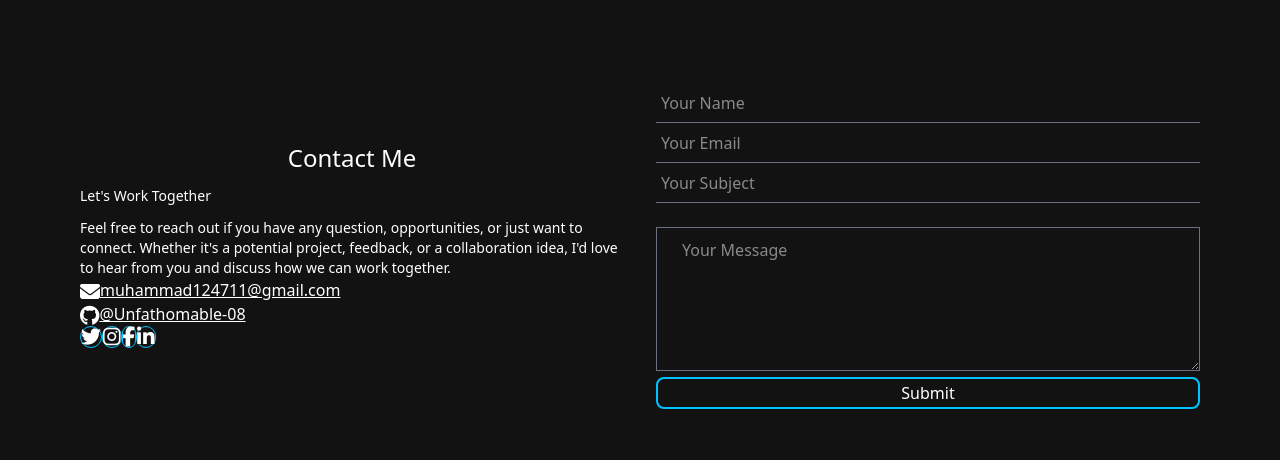
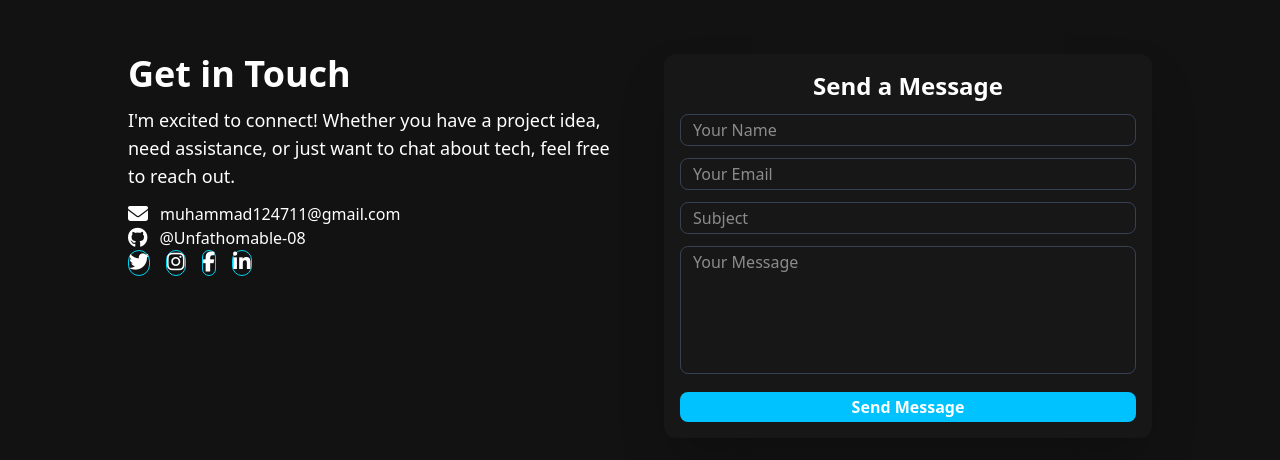
Before and after one commit to Unfathomable-08/Portfolio-new-, a Next.js app: page / in a window 1280 px wide. Shown: the part 1754-2214 px from the top of the page. Built offline with nearby package versions, Linux system fonts and the light colour scheme.

Commit message:
contact form

```diff
--- a/src/app/missing.css
+++ b/src/app/missing.css
@@ -10,6 +10,10 @@
     padding: 0 0 12px 0;
 }
 
+.mb-3 {
+    margin: 0 0 12px 0;
+}
+
 .p-btn {
     padding: 3px 12px;
 }
@@ -17,3 +21,7 @@
 .m-btn {
     margin: 35px 10px;
 }
+
+.p-4 {
+    padding: 16px;
+}
--- a/src/components/Contact.js
+++ b/src/components/Contact.js
@@ -1,29 +1,136 @@
+"use client"
+
+import { useState } from 'react';
+import { motion } from 'framer-motion';
+
 export default function Contact() {
-    return (
-        <div id="contact" className="min-h-screen bg-[var(--primary)] grid grid-cols-1 md:grid-cols-2 items-center gap-x-8 text-white px-20">
-        <div className="px-6 sm:px-20">
-            <h1 className="pb-3 text-center text-2xl md:mt-24 font-medium">Contact <span className=" text-[var(--secondary)]">Me</span></h1>
-            <h2 className="pb-3 pt-6 font-medium text-sm">Let's Work Together</h2>
-            <p className="text-sm">Feel free to reach out if you have any question, opportunities, or just want to connect. Whether it's a potential project, feedback, or a collaboration idea, I'd love to hear from you and discuss how we can work together.</p>
-            <i className="fa fa-envelope text-[var(--secondary)] text-xl transform translate-y-[3px] pt-8"/><a href="mailto:muhammad124711@gmail.com" className="ps-2 underline">muhammad124711@gmail.com</a><br/>
-            <i className="fab fa-github text-[var(--secondary)] text-xl transform translate-y-[3px]"/><a href="https://github.com/unfathomable-08" target="_blank" className="ps-2 underline">@Unfathomable-08</a><br/>
-            <div className="py-12">
-                <i className="hover-shadow rounded-full mx-3 px-1 border border-[var(--secondary)] fab fa-twitter text-xl  text-[var(--secondary)] hover:bg-cyan-500 hover:text-primary"></i>
-                <i className="hover-shadow rounded-full me-3 px-[6px] border border-[var(--secondary)] fab fa-instagram text-xl  text-[var(--secondary)] hover:bg-cyan-500 hover:text-primary"></i>
-                <i className="hover-shadow rounded-full me-3 px-2 border border-[var(--secondary)] fab fa-facebook-f text-xl  text-[var(--secondary)] hover:bg-cyan-500 hover:text-primary"></i>
-                <i className="hover-shadow rounded-full me-3 px-[6px] py-[0.2px] border border-[var(--secondary)] fab fa-linkedin-in text-xl  text-[var(--secondary)] hover:bg-cyan-500 hover:text-primary"></i>
+  const [formData, setFormData] = useState({
+    name: '',
+    email: '',
+    subject: '',
+    message: ''
+  });
+
+  const handleChange = (e) => {
+    setFormData({ ...formData, [e.target.name]: e.target.value });
+  };
+
+  const handleSubmit = (e) => {
+    e.preventDefault();
+    // Add form submission logic here (e.g., API call)
+    console.log('Form submitted:', formData);
+    // Reset form
+    setFormData({ name: '', email: '', subject: '', message: '' });
+  };
+
+  return (
+    <div className="min-h-screen bg-[var(--primary)] flex items-center justify-center">
+      <div className="max-w-5xl w-full mx-auto grid grid-cols-1 lg:grid-cols-2 gap-12">
+        {/* Contact Info Section */}
+        <motion.div
+          initial={{ opacity: 0, x: -50 }}
+          animate={{ opacity: 1, x: 0 }}
+          transition={{ duration: 0.8 }}
+          className="text-white"
+        >
+          <h1 className="text-4xl font-bold mb-3 text-center lg:text-left">
+            Get in <span className="text-cyan-400">Touch</span>
+          </h1>
+          <p className="text-lg mb-3 text-gray-300">
+            I'm excited to connect! Whether you have a project idea, need assistance, or just want to chat about tech, feel free to reach out.
+          </p>
+          <div className="space-y-4">
+            <div className="flex items-center gap-3">
+              <i className="fas fa-envelope text-cyan-400 text-xl" />
+              <a
+                href="mailto:muhammad124711@gmail.com"
+                className="text-gray-300 hover:text-cyan-400 transition-colors"
+              >
+                muhammad124711@gmail.com
+              </a>
             </div>
-        </div>
+            <div className="flex items-center gap-3">
+              <i className="fab fa-github text-cyan-400 text-xl" />
+              <a
+                href="https://github.com/unfathomable-08"
+                target="_blank"
+                rel="noopener noreferrer"
+                className="text-gray-300 hover:text-cyan-400 transition-colors"
+              >
+                @Unfathomable-08
+              </a>
+            </div>
+          </div>
+          <div className="flex gap-4 mt-8">
+            {['twitter', 'instagram', 'facebook-f', 'linkedin-in'].map((platform) => (
+              <a
+                key={platform}
+                href={`https://${platform}.com`}
+                target="_blank"
+                rel="noopener noreferrer"
+                className="text-cyan-400 hover:bg-cyan-500 hover:text-gray-900 p-3 rounded-full border border-cyan-400 transition-all duration-300 transform hover:scale-110"
+              >
+                <i className={`fab fa-${platform} text-xl`} />
+              </a>
+            ))}
+          </div>
+        </motion.div>
 
-        <div className="px-10 md:px-20 sm:px-32 md:mt-24">
-            <form>
-                <input type="text" name="user_name" className="bg-primary border-b border-gray-500 w-full h-10 my-2 focus:outline-none  focus:border-gray-300" placeholder="Your Name" style={{padding: '10px 5px'}}/><br/>
-                <input type="text" name="user_email" className="bg-primary border-b border-gray-500 w-full h-10 my-2 focus:outline-none focus:border-gray-300" placeholder="Your Email" style={{padding: '10px 5px'}}/><br/>
-                <input type="text" name="subject" className="bg-primary border-b border-gray-500 w-full h-10 my-2 focus:outline-none focus:border-gray-300" placeholder="Your Subject" style={{padding: '10px 5px', margin: '0 0 24px 0'}}/><br/>
-                <textarea type="text" name="message" className="bg-primary border border-gray-500 w-full h-36 mt-6 px-4 py-2 focus:outline-none focus:border-gray-300 focus:rounded-xl transition ease-in-out" placeholder="Your Message" style={{padding: '10px 25px'}}/><br/>
-                <button className="border-2 border-[var(--secondary)] text-[var(--secondary)] font-medium w-full rounded-lg h-8 hover:bg-[var(--hover)] hover:text-white my-8 hover-shadow">Submit</button>
-            </form>
-        </div>
+        {/* Contact Form Section */}
+        <motion.div
+          initial={{ opacity: 0, x: 50 }}
+          animate={{ opacity: 1, x: 0 }}
+          transition={{ duration: 0.8 }}
+          className="bg-neutral-900 p-4 rounded-xl shadow-2xl"
+        >
+          <h2 className="text-2xl font-semibold text-white mb-3 text-center">Send a Message</h2>
+          <div>
+            <div className="space-y-6">
+              <input
+                type="text"
+                name="name"
+                value={formData.name}
+                onChange={handleChange}
+                placeholder="Your Name"
+                className="w-full mb-3 p-btn text-white border border-gray-700 rounded-lg focus:outline-none focus:ring-2 focus:ring-cyan-400 transition-all"
+                required
+              />
+              <input
+                type="email"
+                name="email"
+                value={formData.email}
+                onChange={handleChange}
+                placeholder="Your Email"
+                className="w-full mb-3 p-btn text-white border border-gray-700 rounded-lg focus:outline-none focus:ring-2 focus:ring-cyan-400 transition-all"
+                required
+              />
+              <input
+                type="text"
+                name="subject"
+                value={formData.subject}
+                onChange={handleChange}
+                placeholder="Subject"
+                className="w-full mb-3 p-btn text-white border border-gray-700 rounded-lg focus:outline-none focus:ring-2 focus:ring-cyan-400 transition-all"
+                required
+              />
+              <textarea
+                name="message"
+                value={formData.message}
+                onChange={handleChange}
+                placeholder="Your Message"
+                className="w-full mb-3 p-btn text-white border border-gray-700 rounded-lg focus:outline-none focus:ring-2 focus:ring-cyan-400 transition-all h-32 resize-none"
+                required
+              />
+              <button
+                onClick={handleSubmit}
+                className="w-full p-btn bg-[var(--secondary)] text-gray-900 font-semibold rounded-lg hover:bg-[var(--hover)] transition-all duration-300 transform hover:scale-105"
+              >
+                Send Message
+              </button>
+            </div>
+          </div>
+        </motion.div>
+      </div>
     </div>
-    );
-  }
+  );
+}
```
Also changed, not shown: package.json (+6 -4 lines), 2 other files (tests, documents, lock files or other folders).
